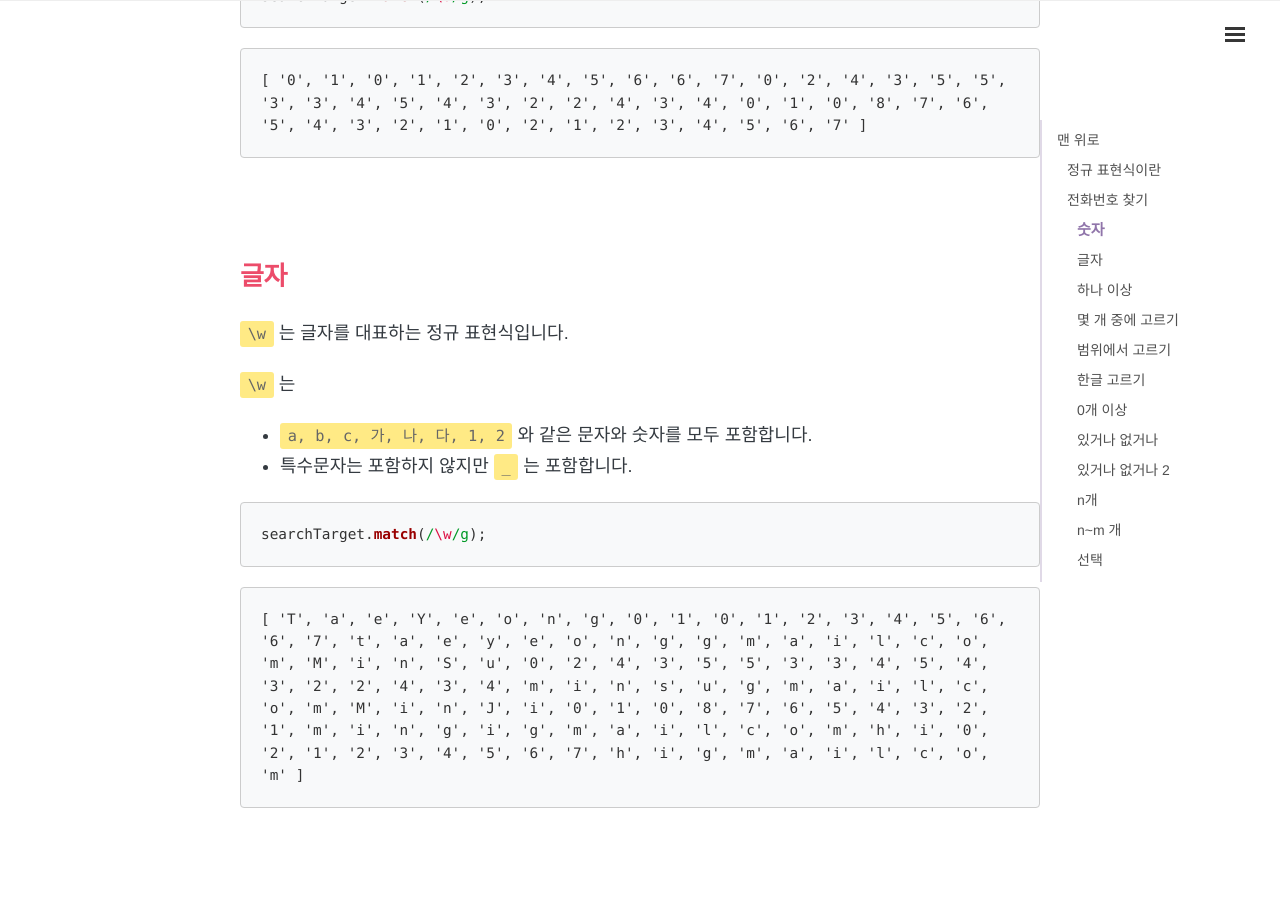
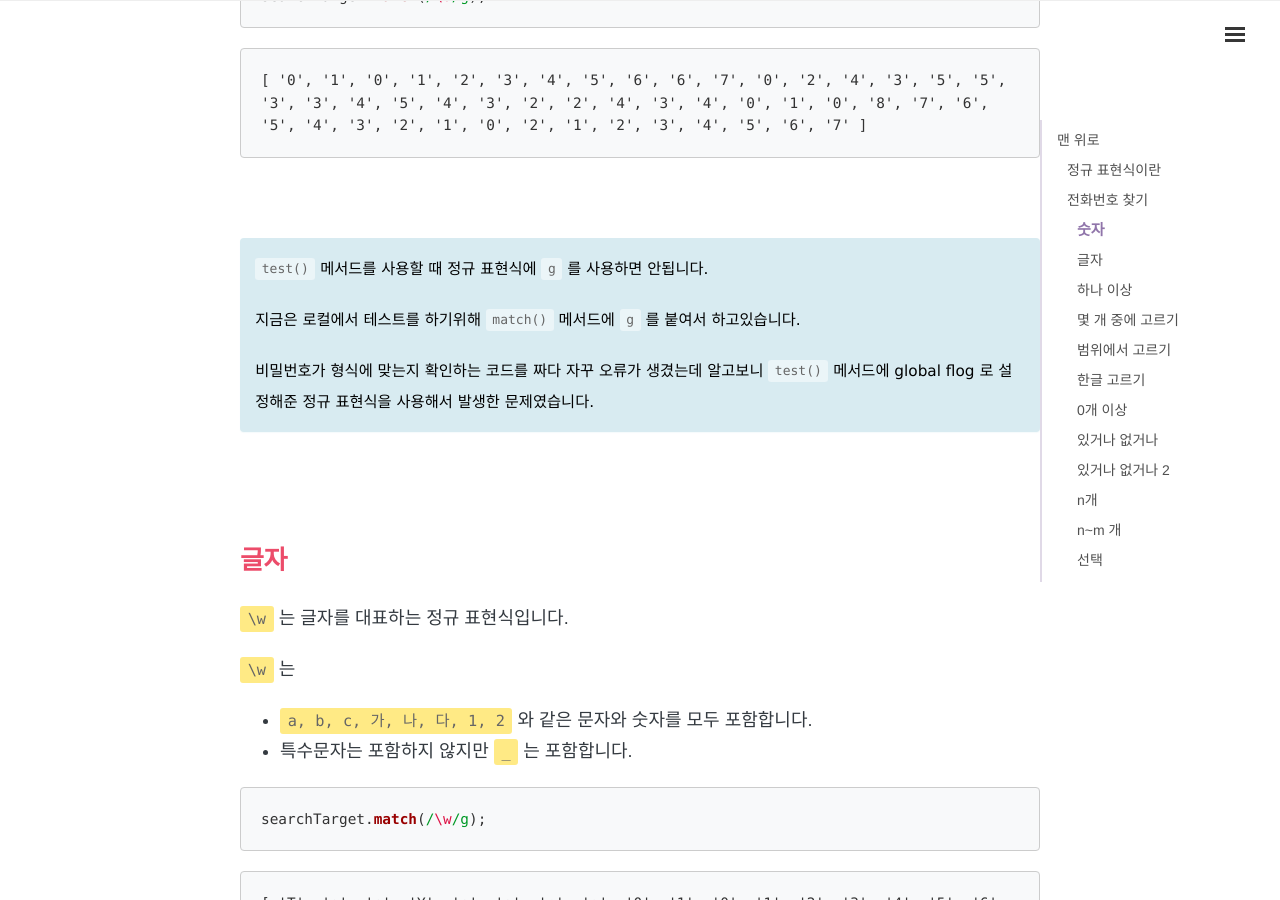
Before and after one commit to 1day1commit/1day1commit.github.io, a Jekyll site: the page built from _posts/JavaScript/2021-11-24-javascript-12.md, in a window 1280 px wide and 900 px high, scrolled down 1299 px. Built offline with Jekyll 4.4.1, drawn with Linux system fonts in a browser that asks for light colours; nearby versions of some CDN libraries; comment, search, counter and statistics services are not loaded.

Commit message:
포스트 수정

````diff
--- a/_posts/JavaScript/2021-11-24-javascript-12.md
+++ b/_posts/JavaScript/2021-11-24-javascript-12.md
@@ -62,6 +62,16 @@
 ```
 [ '0', '1', '0', '1', '2', '3', '4', '5', '6', '6', '7', '0', '2', '4', '3', '5', '5', '3', '3', '4', '5', '4', '3', '2', '2', '4', '3', '4', '0', '1', '0', '8', '7', '6', '5', '4', '3', '2', '1', '0', '2', '1', '2', '3', '4', '5', '6', '7' ]
 ```
+
+<br>
+
+<div class="notice" markdown="1">
+`test()` 메서드를 사용할 때 정규 표현식에 `g` 를 사용하면 안됩니다.
+
+지금은 로컬에서 테스트를 하기위해 `match()` 메서드에 `g` 를 붙여서 하고있습니다.
+
+비밀번호가 형식에 맞는지 확인하는 코드를 짜다 자꾸 오류가 생겼는데 알고보니 `test()` 메서드에 global flog 로 설정해준 정규 표현식을 사용해서 발생한 문제였습니다.
+</div>
 
 <br>
 
````
